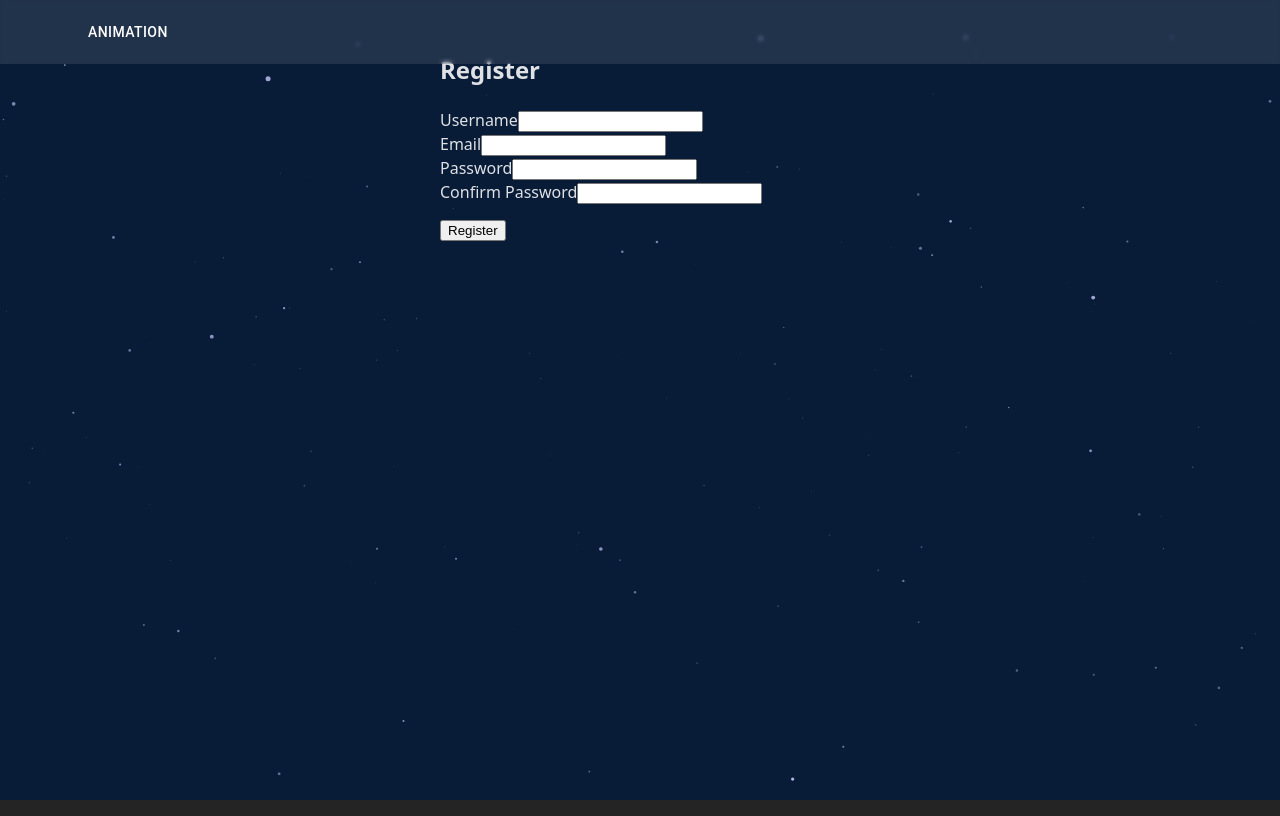
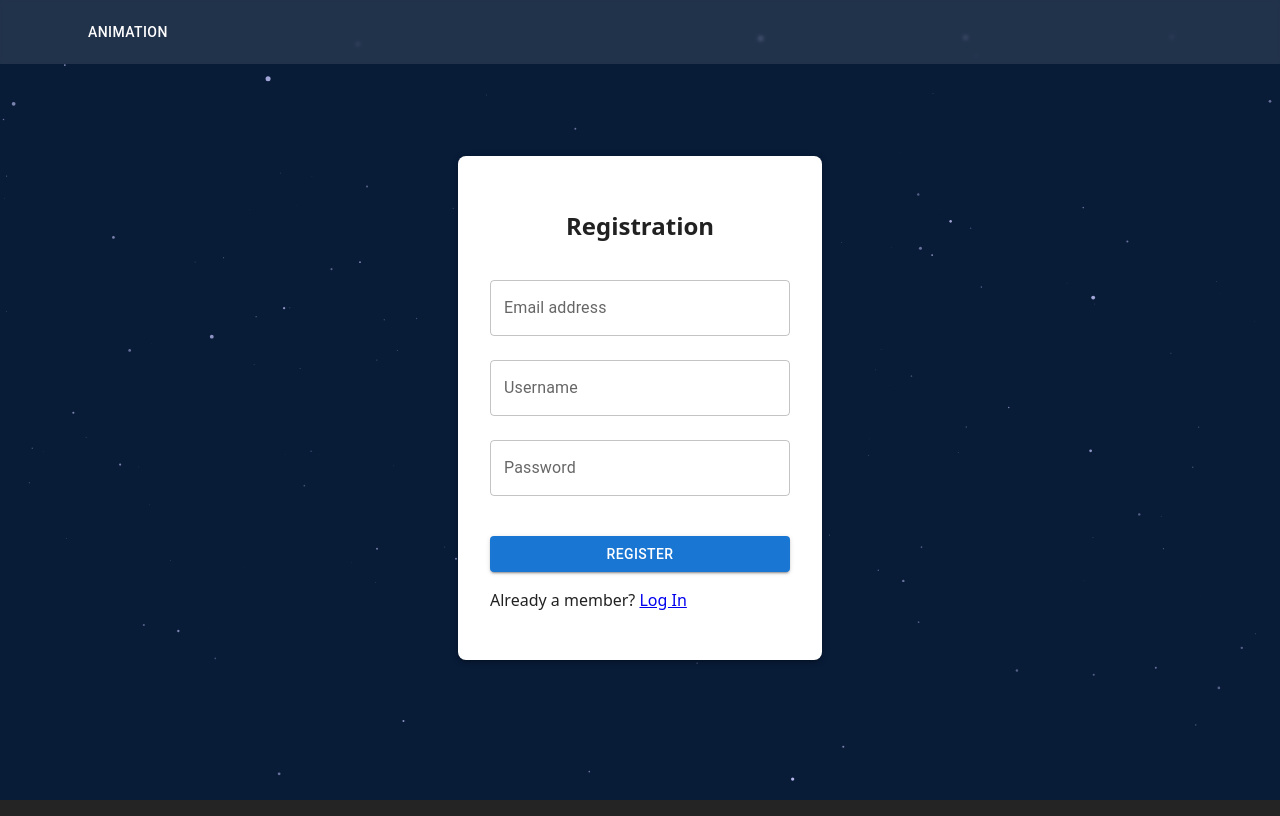
Before and after one commit to Movacs/react-webapp-movacs, a React (Vite) app: page /register in a window 1280 px wide. Built offline with nearby package versions, Linux system fonts and the light colour scheme; some icons are missing.

Commit message:
register and login page implemented

```diff
--- /dev/null
+++ b/src/pages/auth/LoginPage.css
@@ -0,0 +1,4 @@
+.login-text {
+    text-align: center;
+    margin-bottom: 20px;
+}
--- a/src/pages/auth/LoginPage.tsx
+++ b/src/pages/auth/LoginPage.tsx
@@ -2,6 +2,7 @@ import * as React from 'react';
 import Button from '@mui/material/Button';
 import TextField from '@mui/material/TextField';
 import Box from '@mui/material/Box';
+import './LoginPage.css';
 
 
 export default function LoginPage() {
@@ -20,7 +21,7 @@ export default function LoginPage() {
             justifyContent="center"
             alignItems="center"
             minHeight="100vh"
-
+            sx={{ color: 'text.primary' }}
         >
             <Box
                 sx={{
@@ -31,21 +32,28 @@ export default function LoginPage() {
                     width: 300,
                 }}
             >
+                <div className='login-text'>
+                    <h2>Log In</h2>
+                </div>
                 <TextField
-                    label="Első mező"
+                    label="Username"
                     variant="outlined"
                     fullWidth
                     margin="normal"
+                    sx={{ marginBottom: 1 }}
                 />
                 <TextField
-                    label="Második mező"
+                    label="Password"
                     variant="outlined"
                     fullWidth
                     margin="normal"
+                    sx={{ marginBottom: 5 }}
+                    type="password"
                 />
                 <Button variant="contained" color="primary" fullWidth>
-                    Küldés
+                    Log in
                 </Button>
+                <p>Not a member? <a href='/register'>Register</a></p>
             </Box>
         </Box>
     );
--- /dev/null
+++ b/src/pages/auth/RegisterPage.css
@@ -0,0 +1,4 @@
+.register-text {
+    text-align: center;
+    margin-bottom: 20px;
+}
--- a/src/pages/auth/RegisterPage.tsx
+++ b/src/pages/auth/RegisterPage.tsx
@@ -1,4 +1,6 @@
+import { Box, Button, TextField } from "@mui/material";
 import React, { useState } from "react";
+import './RegisterPage.css';
 
 export default function RegisterPage() {
     const [form, setForm] = useState({
@@ -19,61 +21,55 @@ export default function RegisterPage() {
     };
 
     return (
-        <div style={{ maxWidth: 400, margin: "auto", padding: 24 }}>
-            <h2>Register</h2>
-            <form onSubmit={handleSubmit}>
-                <div>
-                    <label>
-                        Username
-                        <input
-                            type="text"
-                            name="username"
-                            value={form.username}
-                            onChange={handleChange}
-                            required
-                        />
-                    </label>
+        <Box
+            display="flex"
+            justifyContent="center"
+            alignItems="center"
+            minHeight="100vh"
+            sx={{ color: 'text.primary' }}
+        >
+            <Box
+                sx={{
+                    p: 4,
+                    bgcolor: "white",
+                    borderRadius: 2,
+                    boxShadow: 3,
+                    width: 300,
+                    backgroundColor: "rgba(255,255,255,1)",
+
+                }}
+            >
+                <div className="register-text">
+                    <h2>Registration</h2>
                 </div>
-                <div>
-                    <label>
-                        Email
-                        <input
-                            type="email"
-                            name="email"
-                            value={form.email}
-                            onChange={handleChange}
-                            required
-                        />
-                    </label>
-                </div>
-                <div>
-                    <label>
-                        Password
-                        <input
-                            type="password"
-                            name="password"
-                            value={form.password}
-                            onChange={handleChange}
-                            required
-                        />
-                    </label>
-                </div>
-                <div>
-                    <label>
-                        Confirm Password
-                        <input
-                            type="password"
-                            name="confirmPassword"
-                            value={form.confirmPassword}
-                            onChange={handleChange}
-                            required
-                        />
-                    </label>
-                </div>
-                <button type="submit" style={{ marginTop: 16 }}>
+                <TextField
+                    label="Email address"
+                    variant="outlined"
+                    fullWidth
+                    margin="normal"
+                    sx={{ marginBottom: 1 }}
+                    type='email'
+                />
+                <TextField
+                    label="Username"
+                    variant="outlined"
+                    fullWidth
+                    margin="normal"
+                    sx={{ marginBottom: 1 }}
+                />
+                <TextField
+                    label="Password"
+                    variant="outlined"
+                    fullWidth
+                    margin="normal"
+                    sx={{ marginBottom: 5 }}
+                    type="password"
+                />
+                <Button variant="contained" color="primary" fullWidth>
                     Register
-                </button>
-            </form>
-        </div>
+                </Button>
+                <p>Already a member? <a href='/login'>Log In</a></p>
+            </Box>
+        </Box>
     );
 };
```
